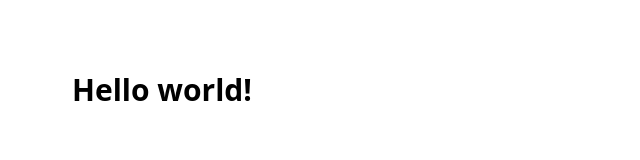
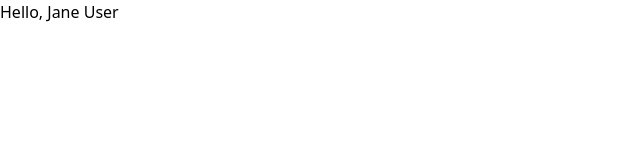
Before and after one commit to kevincastrochavez/intro430, a website: page src/index.html in a window 1280 px wide. Shown: the whole page, without its empty margins (0-640 px from the left). Drawn offline with Linux system fonts and the light colour scheme.

Commit message:
created function and compiled from typescript to js

```diff
--- a/src/index.html
+++ b/src/index.html
@@ -4,6 +4,7 @@
     <meta charset="UTF-8" />
     <meta name="viewport" content="width=device-width, initial-scale=1.0" />
     <link href="./output.css" rel="stylesheet" />
+    <script src="./main.js" type="module"></script>
   </head>
   <body>
     <h1 class="text-3xl font-bold p-10 m-8">Hello world!</h1>
--- /dev/null
+++ b/src/main.js
@@ -0,0 +1,5 @@
+function greeter(person) {
+  return 'Hello, ' + person;
+}
+var user = 'Jane User';
+document.body.textContent = greeter(user);
```
Also changed, not shown: src/main.ts (added, +7 -0 lines).
